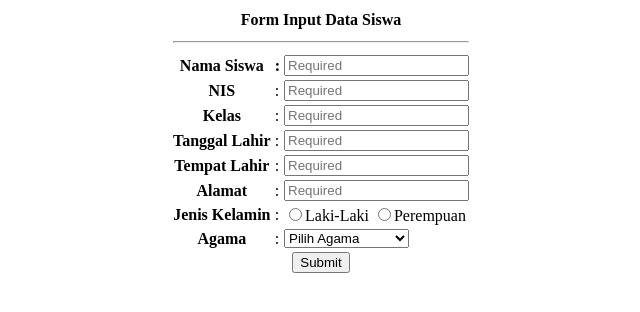
After one commit to ADafaNK/WP2_Awang-Dafa-Faturiansyah, a CodeIgniter app: page /pustaka-booking/index.php/dafa/cetak in a window 1280 px wide. The commit adds this page. Shown: the top 312 px of the page, without its empty margins (319-959 px from the left). Run offline with CodeIgniter, Linux system fonts and the light colour scheme.

Commit message:
tugas 6 ( X 3 X )

```diff
--- /dev/null
+++ b/application/controllers/dafa.php
@@ -0,0 +1,32 @@
+<?php
+class Dafa extends CI_Controller{
+    public function index(){
+        $this->load->view('view-form-siswa');
+        $this->load->library('form_validation');
+    }
+    public function cetak(){
+        $this->form_validation->set_rules('nama', 'Nama Siswa', 'required|min_length[3]', ['required' => 'Nama Siswa Harus diisi','min_lenght' => 'Nama Siswa terlalu pendek']);
+        $this->form_validation->set_rules('nis', 'NIS', 'required|min_length[3]', ['required' => 'NIS Harus diisi','min_lenght' => 'NIS terlalu pendek']);
+        $this->form_validation->set_rules('kelas', 'Kelas', 'required|min_length[3]', ['required' => 'Kelas Harus diisi','min_lenght' => 'Kelas terlalu pendek']);
+        $this->form_validation->set_rules('tanggal', 'Tanggal Lahir', 'required|min_length[3]', ['required' => 'Tanggal Harus diisi','min_lenght' => 'Tanggal terlalu pendek']);
+        $this->form_validation->set_rules('tempat', 'Tempat Lahir', 'required|min_length[3]', ['required' => 'Tempat Lahir Harus diisi','min_lenght' => 'Tempat Lahir terlalu pendek']);
+        $this->form_validation->set_rules('alamat', 'Alamat', 'required|min_length[3]', ['required' => 'Alamat Harus diisi','min_lenght' => 'Alamat terlalu pendek']);
+
+        if ($this->form_validation->run() != true){
+            $this->load->view('view-form-siswa');
+        }
+        else{
+            $data = [
+            'nama' => $this->input->post('nama'),
+            'nis' => $this->input->post('nis'),
+            'kelas' => $this->input->post('kelas'),
+            'tanggal' => $this->input->post('tanggal'),
+            'tempat' => $this->input->post('tempat'),
+            'alamat' => $this->input->post('alamat'),
+            'jenis' => $this->input->post('jenis'),
+            'agama' => $this->input->post('agama')
+        ];
+            $this->load->view('view-data-siswa', $data);
+        }
+    }
+}
--- a/application/views/view-data-siswa.php
+++ b/application/views/view-data-siswa.php
@@ -73,7 +73,7 @@
             </tr>
             <tr>
                 <td colspan="3" align="center">
-                    <a href="<?= base_url('datasiswa'); ?>">Kembali</a>
+                    <a href="<?= base_url('dafa'); ?>">Kembali</a>
                 </td>
             </tr>
         </table>
--- a/application/views/view-form-siswa.php
+++ b/application/views/view-form-siswa.php
@@ -5,7 +5,7 @@
 </head>
 <body>
     <center>
-        <form action="<?= base_url('datasiswa/cetak'); ?>"method="post">
+        <form action="<?= base_url('dafa/cetak'); ?>"method="post">
             <table>
                 <tr>
                     <th colspan="3">
```
